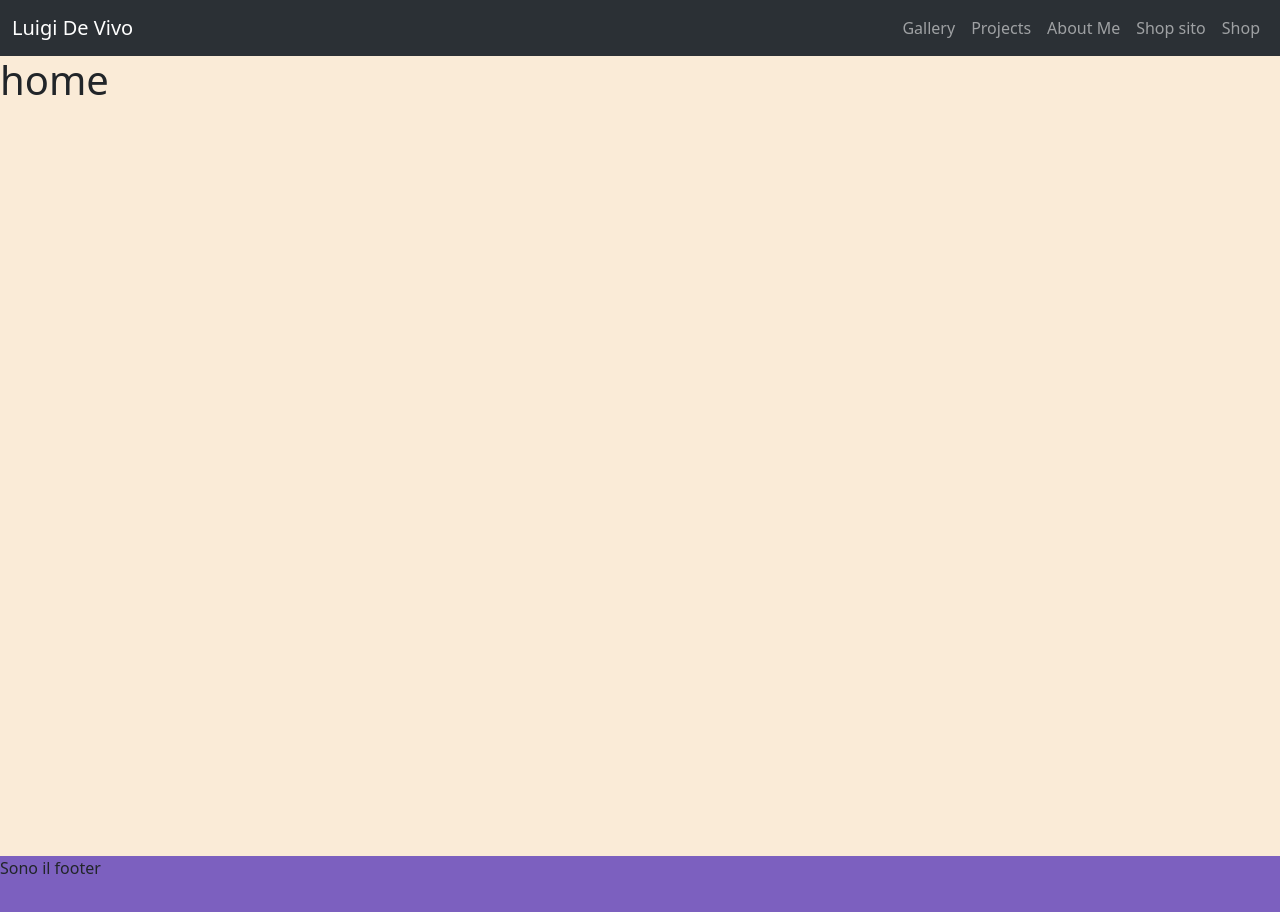
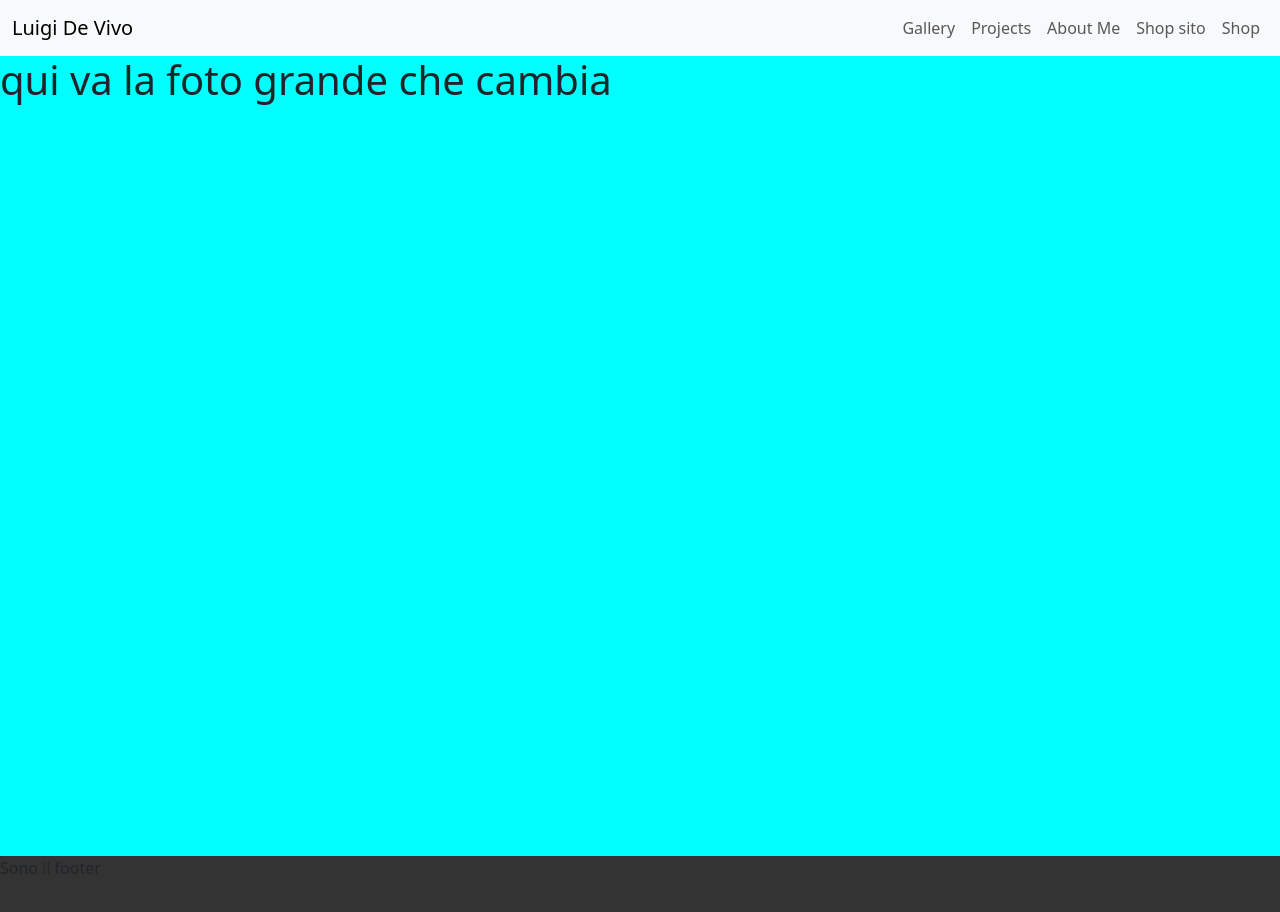
Before and after one commit to mesciuS/photo-gallery, a Vue app: page / in a window 1280 px wide. Shown: the top 912 px of the page. Built offline with nearby package versions, Linux system fonts and the light colour scheme.

Commit message:
feat: aggiustamenti

```diff
--- a/index.html
+++ b/index.html
@@ -4,7 +4,7 @@
     <meta charset="UTF-8">
     <link rel="icon" href="/favicon.ico">
     <meta name="viewport" content="width=device-width, initial-scale=1.0">
-    <title>Luigi De Vivo</title>
+    <title>Luigi De Vivo - Photography</title>
   </head>
   <body>
     <div id="app"></div>
--- a/src/Style.scss
+++ b/src/Style.scss
@@ -24,10 +24,13 @@
 }
 
 #view-container {
+  display: flex;
+  justify-content: center;
+  align-items: center;
   width: 100%;
   height: 100%;
   min-height: 100vh;
-  background-color: antiquewhite;
+  // background-color: rgb(228, 211, 189);
 }
 
 
--- a/src/components/AppFooter.vue
+++ b/src/components/AppFooter.vue
@@ -15,6 +15,6 @@ export default {
 <style scoped lang="scss">
 #footer {
   height: 200px;
-  background-color: rgb(124, 96, 191);
+  background-color: #333333;
 }
 </style>
--- a/src/components/AppNavbar.vue
+++ b/src/components/AppNavbar.vue
@@ -13,7 +13,7 @@ export default {
 </script>
 
 <template>
-  <nav class="navbar sticky-top navbar-expand-lg bg-body-tertiary" data-bs-theme="dark">
+  <nav class="navbar sticky-top navbar-expand-lg bg-body-tertiary" data-bs-theme="light">
     <div class="container-fluid">
       <router-link class="navbar-brand" href="#" :to="{name: 'home'}">Luigi De Vivo</router-link>
       <button class="navbar-toggler" type="button" data-bs-toggle="collapse" data-bs-target="#navbarNav" aria-controls="navbarNav" aria-expanded="false" aria-label="Toggle navigation">
--- a/src/views/AppGallery.vue
+++ b/src/views/AppGallery.vue
@@ -5,10 +5,14 @@ export default {
 
 </script>
 <template>
-    <div id="view-container">
-        <h1>gallery</h1>
-        <div class="d-flex flex-wrap p-5 justify-content-lg-around row-gap-3">
-
+    <div>
+        <div class="galery-img">
+            <h1>qui va l'immagine della galleria</h1>
+        </div>
+        <div class="galery-name">
+            <h1>GALLERY</h1>
+        </div>
+        <div class="d-flex flex-wrap pt-0 p-5 justify-content-lg-around row-gap-3">
             <img src="https://picsum.photos/250" class="img-fluid" alt="...">
             <img src="https://picsum.photos/250" class="img-fluid" alt="...">
             <img src="https://picsum.photos/250" class="img-fluid" alt="...">
@@ -30,10 +34,22 @@ export default {
             <img src="https://picsum.photos/250" class="img-fluid" alt="...">
             <img src="https://picsum.photos/250" class="img-fluid" alt="...">
             <img src="https://picsum.photos/250" class="img-fluid" alt="...">
-
         </div>
     </div>
 </template>
 <style scoped lang="scss">
+    .galery-img {
+        height: 80vh;
+        background-color: beige;
+    }
 
+    h1 {
+        text-align: center;
+    }
+    .galery-name {
+        display: flex;
+        justify-content: center;
+        align-items: center;
+        height: 20vh;
+    }
 </style>
--- a/src/views/AppHome.vue
+++ b/src/views/AppHome.vue
@@ -6,9 +6,15 @@ export default {
 </script>
 <template>
     <div id="view-container">
-        <h1>home</h1>
+        <div class="square">
+            <h1>qui va la foto grande che cambia</h1>
+        </div>
     </div>
 </template>
 <style scoped lang="scss">
-
+    .square {
+        width: 100vw;
+        height: 100vh;
+        background-color: aqua;
+    }
 </style>
```
